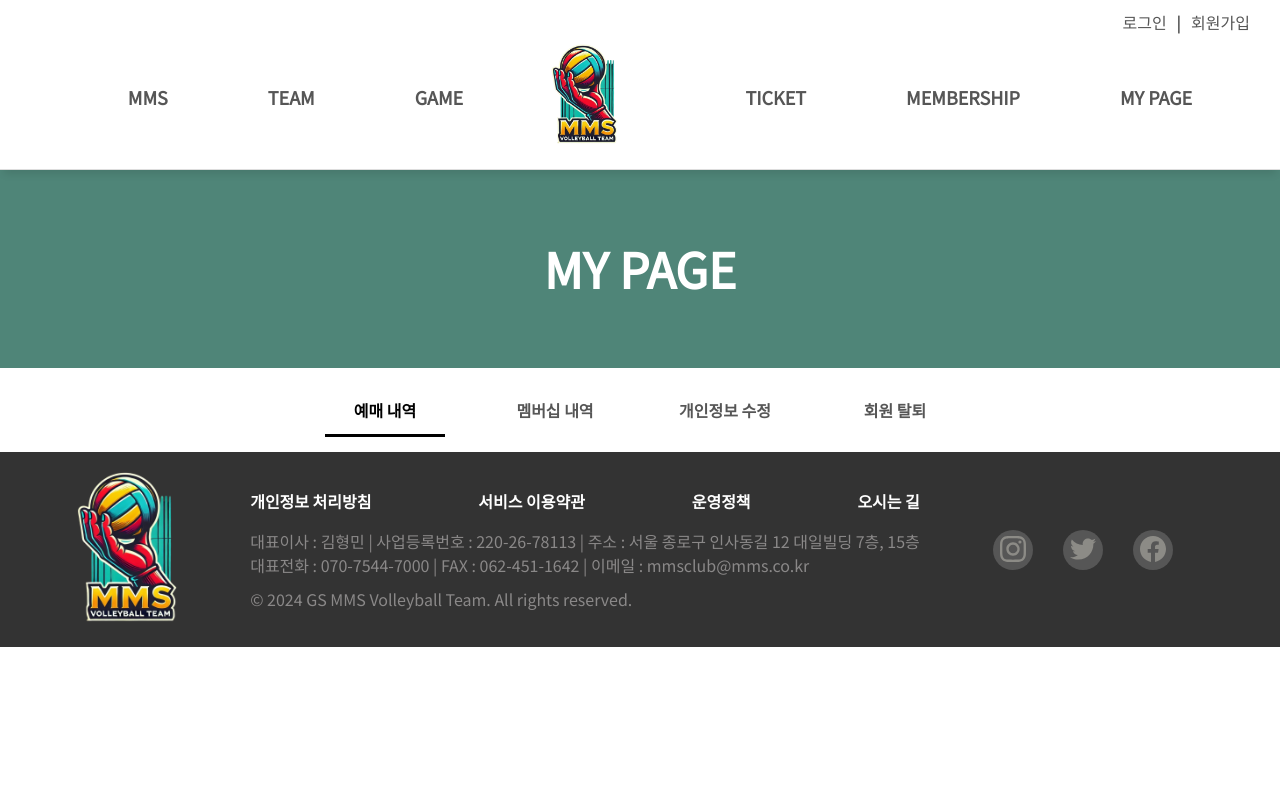
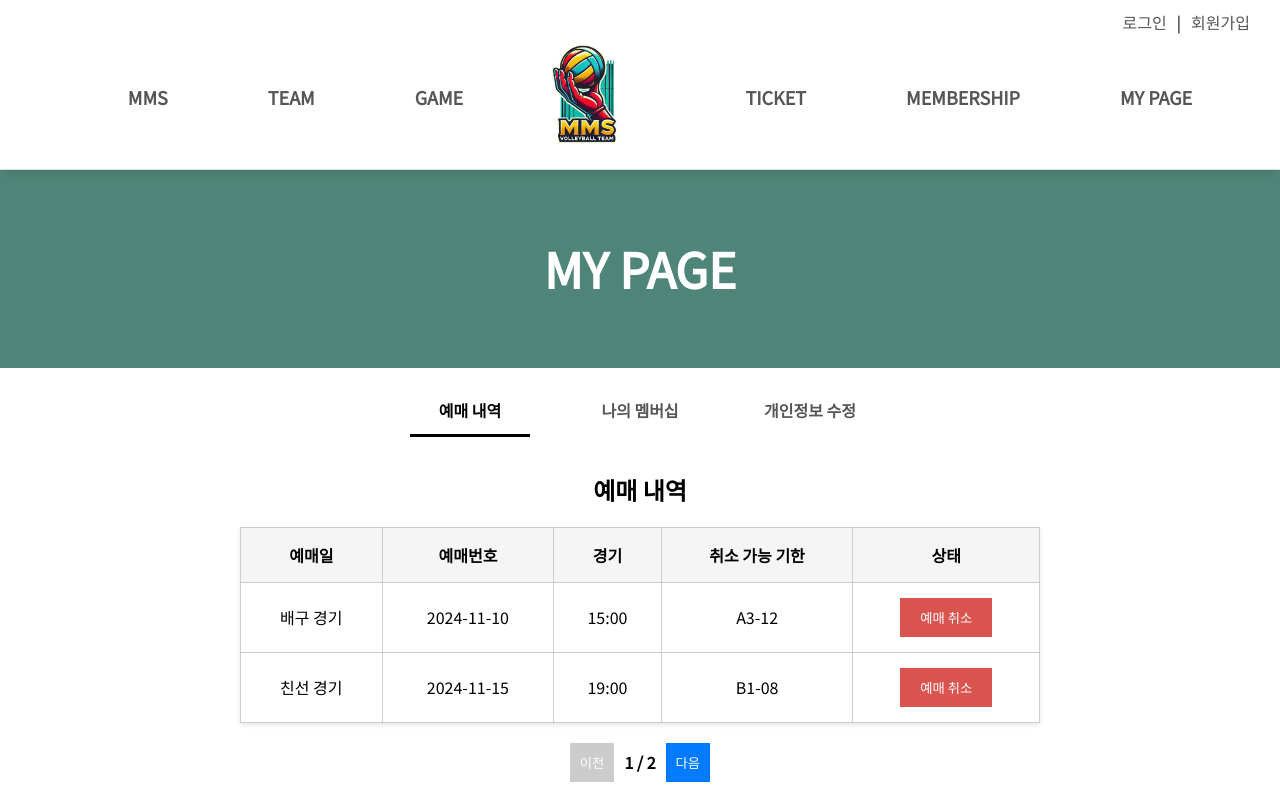
Before and after one commit to seonaaaaa/MMSValleyBall, a Vue app in the folder frontend/: page /mypage/reservations in a window 1280 px wide. Shown: the top 800 px of the page. Built offline with nearby package versions, Linux system fonts and the light colour scheme.

Commit message:
feature/s/myPage-front (#10)
* 예매 내역 vue 기초 작업

* 멤버십 vue 기초 작업

* nevbar 마이페이지- 멤버쉽 변경, 회원탈퇴 삭제

```diff
--- a/frontend/src/components/common/Header.vue
+++ b/frontend/src/components/common/Header.vue
@@ -101,9 +101,8 @@
           path: '/mypage/reservations',
           submenu: [
             { title: '예매 내역', path: '/mypage/reservations' },
-            { title: '멤버십 내역', path: '/mypage/membership' },
+            { title: '나의 멤버십', path: '/mypage/membership' },
             { title: '개인정보 수정', path: '/mypage/edit-profile' },
-            { title: '회원 탈퇴', path: '/mypage/delete-account' }
           ]
         }
       ]
--- a/frontend/src/components/mypage/DeleteAccount.vue
+++ b/frontend/src/components/mypage/DeleteAccount.vue
@@ -3,12 +3,11 @@
       <!-- 상단 1차 메뉴 텍스트가 들어간 배경 박스 -->
       <LogoHeader />
 
-      <!-- 예매 내역, 멤버십 내역, 개인정보 수정, 회원 탈퇴 메뉴 -->
+      <!-- 예매 내역, 나의 멤버십, 개인정보 수정 -->
       <div class="menu">
         <div class="menu-item" :class="{ 'active-menu-item': activeMenu === '/mypage/reservations' }" @click="navigateTo('/mypage/reservations')">예매 내역</div>
-        <div class="menu-item" :class="{ 'active-menu-item': activeMenu === '/mypage/membership' }" @click="navigateTo('/mypage/membership')">멤버십 내역</div>
+        <div class="menu-item" :class="{ 'active-menu-item': activeMenu === '/mypage/membership' }" @click="navigateTo('/mypage/membership')">나의 멤버십</div>
         <div class="menu-item" :class="{ 'active-menu-item': activeMenu === '/mypage/edit-profile' }" @click="navigateTo('/mypage/edit-profile')">개인정보 수정</div>
-        <div class="menu-item" :class="{ 'active-menu-item': activeMenu === '/mypage/delete-account' }" @click="navigateTo('/mypage/delete-account')">회원 탈퇴</div>
       </div>
 
       <!-- 회원 탈퇴 페이지 내용 -->
--- a/frontend/src/components/mypage/EditProfile.vue
+++ b/frontend/src/components/mypage/EditProfile.vue
@@ -3,12 +3,11 @@
       <!-- 상단 1차 메뉴 텍스트가 들어간 배경 박스 -->
       <LogoHeader />
 
-      <!-- 예매 내역, 멤버십 내역, 개인정보 수정, 회원 탈퇴 메뉴 -->
+      <!-- 예매 내역, 나의 멤버십, 개인정보 수정 -->
       <div class="menu">
         <div class="menu-item" :class="{ 'active-menu-item': activeMenu === '/mypage/reservations' }" @click="navigateTo('/mypage/reservations')">예매 내역</div>
-        <div class="menu-item" :class="{ 'active-menu-item': activeMenu === '/mypage/membership' }" @click="navigateTo('/mypage/membership')">멤버십 내역</div>
+        <div class="menu-item" :class="{ 'active-menu-item': activeMenu === '/mypage/membership' }" @click="navigateTo('/mypage/membership')">나의 멤버십</div>
         <div class="menu-item" :class="{ 'active-menu-item': activeMenu === '/mypage/edit-profile' }" @click="navigateTo('/mypage/edit-profile')">개인정보 수정</div>
-        <div class="menu-item" :class="{ 'active-menu-item': activeMenu === '/mypage/delete-account' }" @click="navigateTo('/mypage/delete-account')">회원 탈퇴</div>
       </div>
 
       <!-- 개인정보 수정 페이지 내용 -->
--- a/frontend/src/components/mypage/MembershipView.vue
+++ b/frontend/src/components/mypage/MembershipView.vue
@@ -3,19 +3,30 @@
       <!-- 상단 1차 메뉴 텍스트가 들어간 배경 박스 -->
       <LogoHeader />
 
-      <!-- 예매 내역, 멤버십 내역, 개인정보 수정, 회원 탈퇴 메뉴 -->
+      <!-- 예매 내역, 나의 멤버십, 개인정보 수정 -->
       <div class="menu">
         <div class="menu-item" :class="{ 'active-menu-item': activeMenu === '/mypage/reservations' }" @click="navigateTo('/mypage/reservations')">예매 내역</div>
-        <div class="menu-item" :class="{ 'active-menu-item': activeMenu === '/mypage/membership' }" @click="navigateTo('/mypage/membership')">멤버십 내역</div>
+        <div class="menu-item" :class="{ 'active-menu-item': activeMenu === '/mypage/membership' }" @click="navigateTo('/mypage/membership')">나의 멤버십</div>
         <div class="menu-item" :class="{ 'active-menu-item': activeMenu === '/mypage/edit-profile' }" @click="navigateTo('/mypage/edit-profile')">개인정보 수정</div>
-        <div class="menu-item" :class="{ 'active-menu-item': activeMenu === '/mypage/delete-account' }" @click="navigateTo('/mypage/delete-account')">회원 탈퇴</div>
       </div>
 
       <!-- 멤버십 내역 페이지 내용 -->
       <div class="membership-view-content">
-
-
-
+        <h2>이용 중인 멤버십 결제 내역</h2>
+        <div class="membership-info">
+          <div class="membership-detail">
+            <p><strong>이용 중인 멤버십:</strong> 연간 멤버십</p>
+            <p><strong>결제 금액:</strong> 129,000원</p>
+            <p><strong>결제 수단:</strong> [**** **** **** 1234] / 일시불</p>
+            <p><strong>결제 날짜:</strong> 2022년 11월 7일</p>
+          </div>
+          <div class="cancel-button-container">
+            <button class="cancel-membership-button">결제 취소</button>
+          </div>
+        </div>
+        <p class="membership-note">
+          결제 후 콘텐츠 이용 내역이 없을 경우, 결제일로부터 7일 이내에 직접 결제 취소가 가능합니다.
+        </p>
       </div>
     </div>
   </template>
@@ -97,5 +108,53 @@
   }
 
   /* 멤버십 내역 */
+  .membership-info {
+    background-color: #f9f9f9;
+    padding: 20px;
+    margin: 20px auto;
+    width: 80%;
+    max-width: 600px;
+    border-radius: 10px;
+    box-shadow: 0 2px 5px rgba(0, 0, 0, 0.1);
+    text-align: left;
+  }
 
+  .membership-detail p {
+    margin: 10px 0;
+    font-size: 16px;
+  }
+
+  .cancel-membership-button {
+    background-color: #d9534f;
+    color: white;
+    border: none;
+    padding: 10px 20px;
+    cursor: pointer;
+    transition: background-color 0.3s ease;
+  }
+
+  .cancel-button-container {
+    display: flex;
+    justify-content: flex-end;
+    margin-top: 20px;
+  }
+
+  .cancel-membership-button {
+    background-color: #d9534f;
+    color: white;
+    border: none;
+    padding: 10px 20px;
+    cursor: pointer;
+    transition: background-color 0.3s ease;
+  }
+
+  .cancel-membership-button:hover {
+    background-color: #c9302c;
+  }
+
+  .membership-note {
+    font-size: 14px;
+    color: #666;
+    margin-top: 10px;
+  }
   </style>
--- a/frontend/src/components/mypage/ReservationsView.vue
+++ b/frontend/src/components/mypage/ReservationsView.vue
@@ -3,19 +3,46 @@
       <!-- 상단 1차 메뉴 텍스트가 들어간 배경 박스 -->
       <LogoHeader />
 
-      <!-- 예매 내역, 멤버십 내역, 개인정보 수정, 회원 탈퇴 메뉴 -->
+      <!-- 예매 내역, 나의 멤버십, 개인정보 수정 -->
       <div class="menu">
         <div class="menu-item" :class="{ 'active-menu-item': activeMenu === '/mypage/reservations' }" @click="navigateTo('/mypage/reservations')">예매 내역</div>
-        <div class="menu-item" :class="{ 'active-menu-item': activeMenu === '/mypage/membership' }" @click="navigateTo('/mypage/membership')">멤버십 내역</div>
+        <div class="menu-item" :class="{ 'active-menu-item': activeMenu === '/mypage/membership' }" @click="navigateTo('/mypage/membership')">나의 멤버십</div>
         <div class="menu-item" :class="{ 'active-menu-item': activeMenu === '/mypage/edit-profile' }" @click="navigateTo('/mypage/edit-profile')">개인정보 수정</div>
-        <div class="menu-item" :class="{ 'active-menu-item': activeMenu === '/mypage/delete-account' }" @click="navigateTo('/mypage/delete-account')">회원 탈퇴</div>
       </div>
 
       <!-- 예매 내역 페이지 내용 -->
       <div class="reservations-view-content">
-
-
-
+        <h2>예매 내역</h2>
+        <div v-if="reservations.length === 0" class="no-reservations">
+          예매 내역이 없습니다.
+        </div>
+        <div v-else class="reservation-table-wrapper">
+          <table class="reservation-table">
+            <thead>
+              <tr>
+                <th>예매일</th>
+                <th>예매번호</th>
+                <th>경기</th>
+                <th>취소 가능 기한</th>
+                <th>상태</th>
+              </tr>
+            </thead>
+            <tbody>
+              <tr v-for="reservation in paginatedReservations" :key="reservation.id">
+                <td>{{ reservation.eventName }}</td>
+                <td>{{ reservation.date }}</td>
+                <td>{{ reservation.time }}</td>
+                <td>{{ reservation.seat }}</td>
+                <td><button @click="cancelReservation(reservation.id)" class="cancel-button">예매 취소</button></td>
+              </tr>
+            </tbody>
+          </table>
+          <div class="pagination-controls">
+            <button @click="prevPage" :disabled="currentPage === 1">이전</button>
+            <span>{{ currentPage }} / {{ totalPages }}</span>
+            <button @click="nextPage" :disabled="currentPage === totalPages">다음</button>
+          </div>
+        </div>
       </div>
     </div>
   </template>
@@ -30,8 +57,28 @@
     },
     data() {
       return {
-        activeMenu: this.$route.path // 현재 활성화된 경로
+        activeMenu: this.$route.path, // 현재 활성화된 경로
+        reservations: [
+          // 예시 데이터
+          { id: 1, eventName: '배구 경기', date: '2024-11-10', time: '15:00', seat: 'A3-12' },
+          { id: 2, eventName: '친선 경기', date: '2024-11-15', time: '19:00', seat: 'B1-08' },
+          { id: 3, eventName: '리그 경기', date: '2024-11-20', time: '18:00', seat: 'C2-05' },
+          { id: 4, eventName: '결승전', date: '2024-11-25', time: '20:00', seat: 'D4-10' },
+          // 추가 데이터
+        ],
+        currentPage: 1,
+        itemsPerPage: 2,
       };
+    },
+    computed: {
+      totalPages() {
+        return Math.ceil(this.reservations.length / this.itemsPerPage);
+      },
+      paginatedReservations() {
+        const start = (this.currentPage - 1) * this.itemsPerPage;
+        const end = start + this.itemsPerPage;
+        return this.reservations.slice(start, end);
+      },
     },
     watch: {
       // 경로가 변경될 때마다 activeMenu를 업데이트
@@ -43,7 +90,25 @@
       navigateTo(route) {
         this.$router.push(route);
         this.activeMenu = route; // 메뉴를 클릭할 때 활성화된 메뉴 업데이트
-      }
+      },
+      cancelReservation(id) {
+        // 예매 취소 로직
+        this.reservations = this.reservations.filter(reservation => reservation.id !== id);
+        alert('예매가 취소되었습니다.');
+        if (this.currentPage > this.totalPages) {
+          this.currentPage = this.totalPages;
+        }
+      },
+      nextPage() {
+        if (this.currentPage < this.totalPages) {
+          this.currentPage++;
+        }
+      },
+      prevPage() {
+        if (this.currentPage > 1) {
+          this.currentPage--;
+        }
+      },
     }
   }
   </script>
@@ -97,5 +162,76 @@
   }
 
   /* 예매 내역 */
+  .no-reservations {
+    font-size: 18px;
+    color: #999;
+  }
 
+  .reservation-table-wrapper {
+    display: flex;
+    flex-direction: column;
+    justify-content: center;
+    align-items: center;
+    margin-top: 20px;
+  }
+
+  .reservation-table {
+    width: 80%;
+    max-width: 800px;
+    border-collapse: collapse;
+    box-shadow: 0 2px 5px rgba(0, 0, 0, 0.1);
+    margin: 0 auto;
+  }
+
+  .reservation-table th, .reservation-table td {
+    border: 1px solid #ccc;
+    padding: 15px;
+    text-align: center;
+  }
+
+  .reservation-table th {
+    background-color: #f5f5f5;
+    font-weight: bold;
+  }
+
+  .cancel-button {
+    background-color: #d9534f;
+    color: white;
+    border: none;
+    padding: 10px 20px;
+    cursor: pointer;
+    transition: background-color 0.3s ease;
+  }
+
+  .cancel-button:hover {
+    background-color: #c9302c;
+  }
+
+  .pagination-controls {
+    display: flex;
+    justify-content: center;
+    align-items: center;
+    gap: 10px;
+    margin-top: 20px;
+    margin-bottom: 20px;
+  }
+
+  .pagination-controls button {
+    background-color: #007bff;
+    color: white;
+    border: none;
+    padding: 10px;
+    cursor: pointer;
+    transition: background-color 0.3s ease;
+  }
+
+  .pagination-controls button:disabled {
+    background-color: #ccc;
+    cursor: not-allowed;
+  }
+
+  .pagination-controls span {
+    font-size: 16px;
+    font-weight: bold;
+  }
   </style>
```
